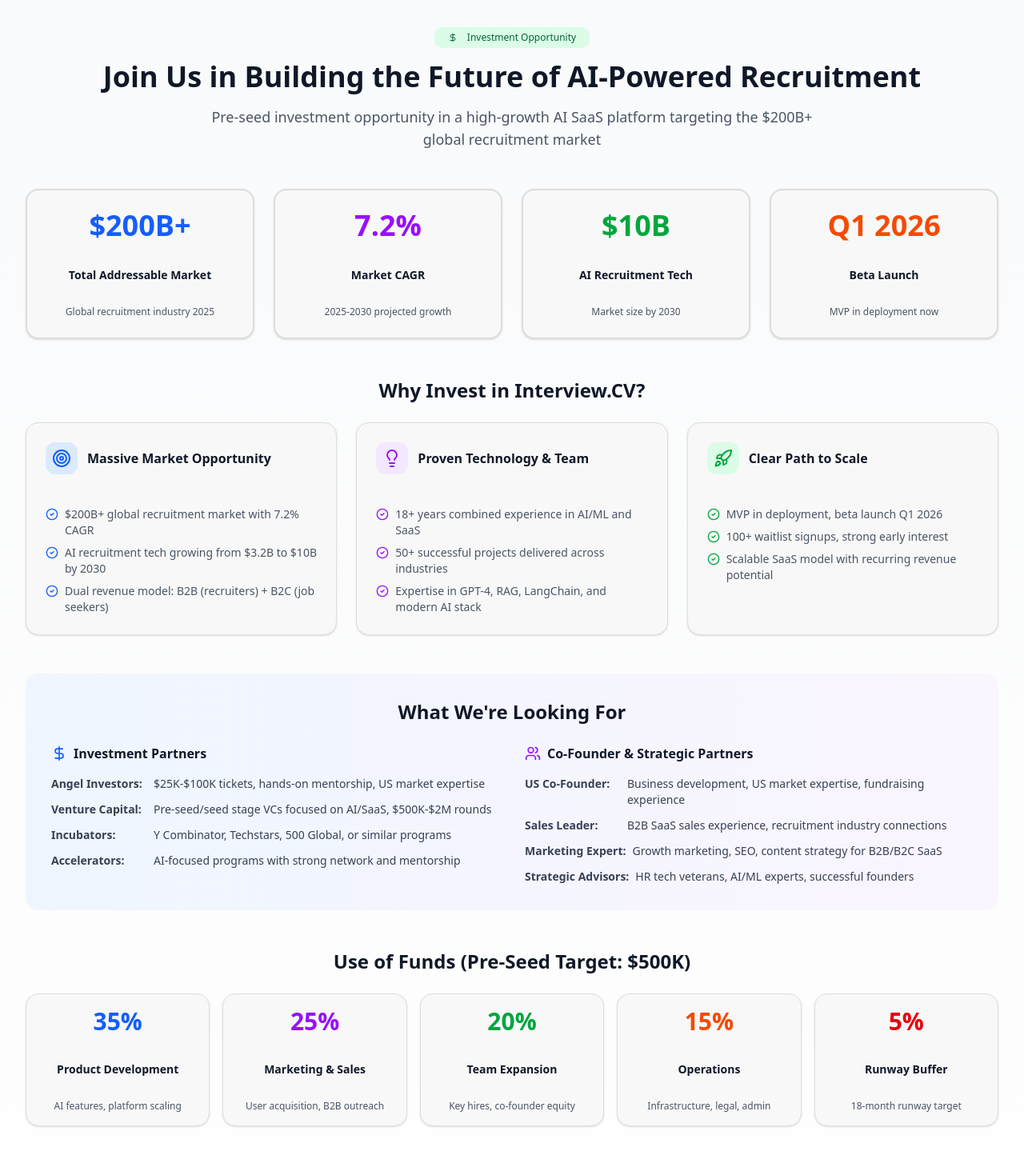
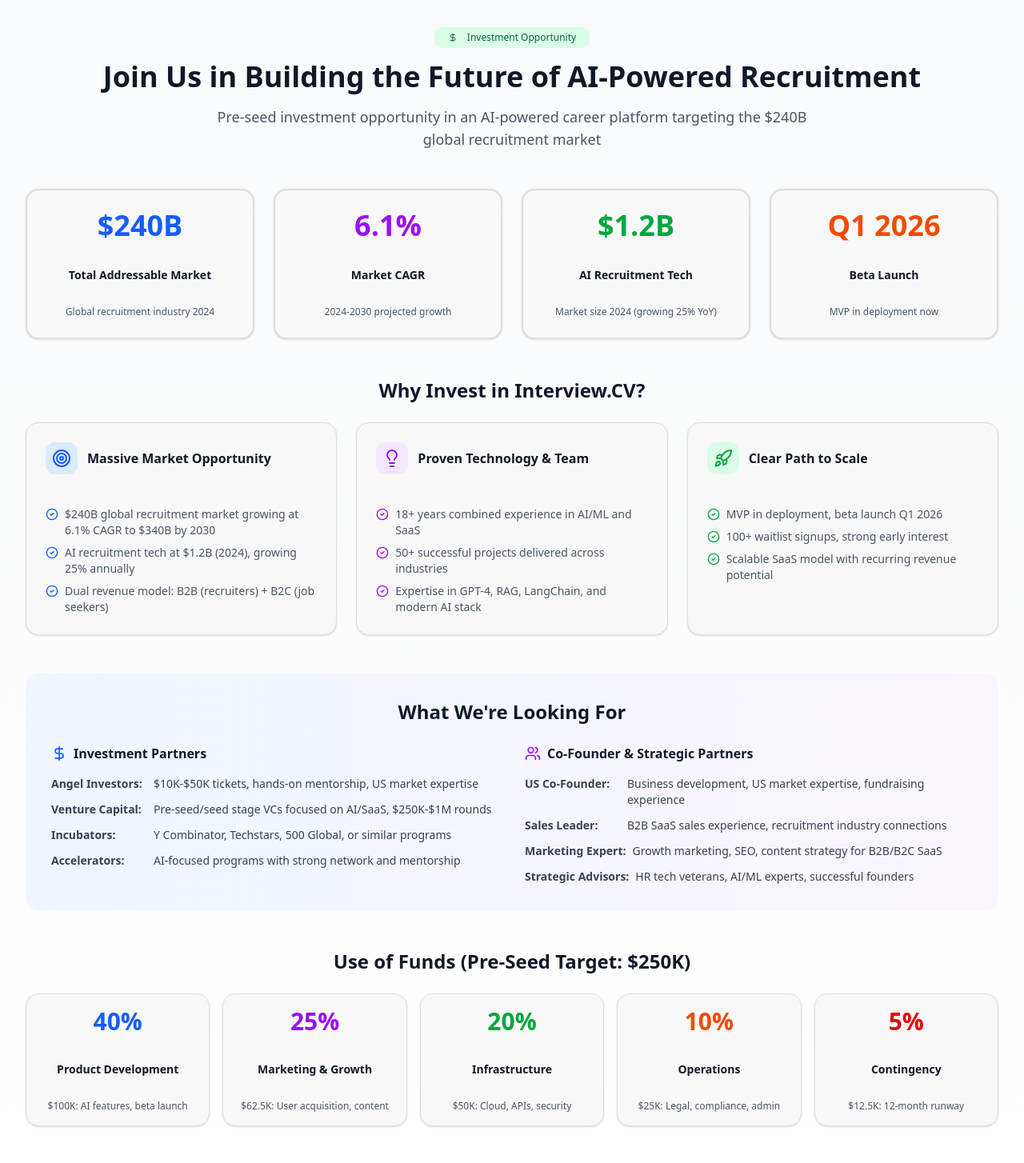
Before and after one commit to La-Flightish-Global-Private-Limited/boomi-tech-solutions, a Next.js app: page / in a window 1280 px wide. Shown: the part 1880-3334 px from the top of the page at 80% size. Built offline with nearby package versions, Linux system fonts and the light colour scheme; no server answers.

Commit message:
Fix: Investor section with research-backed data - realistic TAM, CAGR, funding targets, and use of funds breakdown

```diff
--- a/components/flagship-product-section.tsx
+++ b/components/flagship-product-section.tsx
@@ -105,7 +105,7 @@ export function FlagshipProductSection() {
                         <TrendingUp className="h-4 w-4" />
                         <span className="font-semibold text-sm">Market Opportunity</span>
                       </div>
-                      <p className="text-xs text-white/80">Global recruitment market: $200B+ (2025), growing 7.2% CAGR. AI recruitment tech: $3.2B → $10B by 2030.</p>
+                      <p className="text-xs text-white/80">Global recruitment market: $240B (2024), growing 6.1% CAGR to $340B by 2030. AI recruitment tech: $1.2B, growing 25% annually.</p>
                     </div>
 
                     <div className="bg-white/10 backdrop-blur-sm rounded-lg p-3">
--- a/components/investor-section.tsx
+++ b/components/investor-section.tsx
@@ -20,26 +20,26 @@ export function InvestorSection() {
             Join Us in Building the Future of AI-Powered Recruitment
           </h2>
           <p className="text-lg text-gray-600 max-w-3xl mx-auto">
-            Pre-seed investment opportunity in a high-growth AI SaaS platform targeting the $200B+ global recruitment market
+            Pre-seed investment opportunity in an AI-powered career platform targeting the $240B global recruitment market
           </p>
         </div>
 
         {/* Key Metrics */}
         <div className="grid md:grid-cols-4 gap-6 mb-12">
           <Card className="p-6 text-center border-2 hover:border-blue-300 transition-all">
-            <div className="text-4xl font-bold text-blue-600 mb-2">$200B+</div>
+            <div className="text-4xl font-bold text-blue-600 mb-2">$240B</div>
             <div className="text-sm font-semibold text-gray-900">Total Addressable Market</div>
-            <div className="text-xs text-gray-600 mt-1">Global recruitment industry 2025</div>
+            <div className="text-xs text-gray-600 mt-1">Global recruitment industry 2024</div>
           </Card>
           <Card className="p-6 text-center border-2 hover:border-purple-300 transition-all">
-            <div className="text-4xl font-bold text-purple-600 mb-2">7.2%</div>
+            <div className="text-4xl font-bold text-purple-600 mb-2">6.1%</div>
             <div className="text-sm font-semibold text-gray-900">Market CAGR</div>
-            <div className="text-xs text-gray-600 mt-1">2025-2030 projected growth</div>
+            <div className="text-xs text-gray-600 mt-1">2024-2030 projected growth</div>
           </Card>
           <Card className="p-6 text-center border-2 hover:border-green-300 transition-all">
-            <div className="text-4xl font-bold text-green-600 mb-2">$10B</div>
+            <div className="text-4xl font-bold text-green-600 mb-2">$1.2B</div>
             <div className="text-sm font-semibold text-gray-900">AI Recruitment Tech</div>
-            <div className="text-xs text-gray-600 mt-1">Market size by 2030</div>
+            <div className="text-xs text-gray-600 mt-1">Market size 2024 (growing 25% YoY)</div>
           </Card>
           <Card className="p-6 text-center border-2 hover:border-orange-300 transition-all">
             <div className="text-4xl font-bold text-orange-600 mb-2">Q1 2026</div>
@@ -62,11 +62,11 @@ export function InvestorSection() {
               <ul className="space-y-2 text-sm text-gray-600">
                 <li className="flex items-start gap-2">
                   <CheckCircle2 className="h-4 w-4 text-blue-600 mt-0.5 flex-shrink-0" />
-                  <span>$200B+ global recruitment market with 7.2% CAGR</span>
+                  <span>$240B global recruitment market growing at 6.1% CAGR to $340B by 2030</span>
                 </li>
                 <li className="flex items-start gap-2">
                   <CheckCircle2 className="h-4 w-4 text-blue-600 mt-0.5 flex-shrink-0" />
-                  <span>AI recruitment tech growing from $3.2B to $10B by 2030</span>
+                  <span>AI recruitment tech at $1.2B (2024), growing 25% annually</span>
                 </li>
                 <li className="flex items-start gap-2">
                   <CheckCircle2 className="h-4 w-4 text-blue-600 mt-0.5 flex-shrink-0" />
@@ -135,11 +135,11 @@ export function InvestorSection() {
               <ul className="space-y-3 text-sm text-gray-700">
                 <li className="flex items-start gap-2">
                   <span className="font-semibold min-w-[120px]">Angel Investors:</span>
-                  <span>$25K-$100K tickets, hands-on mentorship, US market expertise</span>
+                  <span>$10K-$50K tickets, hands-on mentorship, US market expertise</span>
                 </li>
                 <li className="flex items-start gap-2">
                   <span className="font-semibold min-w-[120px]">Venture Capital:</span>
-                  <span>Pre-seed/seed stage VCs focused on AI/SaaS, $500K-$2M rounds</span>
+                  <span>Pre-seed/seed stage VCs focused on AI/SaaS, $250K-$1M rounds</span>
                 </li>
                 <li className="flex items-start gap-2">
                   <span className="font-semibold min-w-[120px]">Incubators:</span>
@@ -180,32 +180,32 @@ export function InvestorSection() {
 
         {/* Use of Funds */}
         <div className="mb-12">
-          <h3 className="text-2xl font-bold text-gray-900 mb-6 text-center">Use of Funds (Pre-Seed Target: $500K)</h3>
+          <h3 className="text-2xl font-bold text-gray-900 mb-6 text-center">Use of Funds (Pre-Seed Target: $250K)</h3>
           <div className="grid md:grid-cols-5 gap-4">
             <Card className="p-4 text-center">
-              <div className="text-3xl font-bold text-blue-600 mb-2">35%</div>
+              <div className="text-3xl font-bold text-blue-600 mb-2">40%</div>
               <div className="text-sm font-semibold text-gray-900 mb-1">Product Development</div>
-              <div className="text-xs text-gray-600">AI features, platform scaling</div>
+              <div className="text-xs text-gray-600">$100K: AI features, beta launch</div>
             </Card>
             <Card className="p-4 text-center">
               <div className="text-3xl font-bold text-purple-600 mb-2">25%</div>
-              <div className="text-sm font-semibold text-gray-900 mb-1">Marketing & Sales</div>
-              <div className="text-xs text-gray-600">User acquisition, B2B outreach</div>
+              <div className="text-sm font-semibold text-gray-900 mb-1">Marketing & Growth</div>
+              <div className="text-xs text-gray-600">$62.5K: User acquisition, content</div>
             </Card>
             <Card className="p-4 text-center">
               <div className="text-3xl font-bold text-green-600 mb-2">20%</div>
-              <div className="text-sm font-semibold text-gray-900 mb-1">Team Expansion</div>
-              <div className="text-xs text-gray-600">Key hires, co-founder equity</div>
+              <div className="text-sm font-semibold text-gray-900 mb-1">Infrastructure</div>
+              <div className="text-xs text-gray-600">$50K: Cloud, APIs, security</div>
             </Card>
             <Card className="p-4 text-center">
-              <div className="text-3xl font-bold text-orange-600 mb-2">15%</div>
+              <div className="text-3xl font-bold text-orange-600 mb-2">10%</div>
               <div className="text-sm font-semibold text-gray-900 mb-1">Operations</div>
-              <div className="text-xs text-gray-600">Infrastructure, legal, admin</div>
+              <div className="text-xs text-gray-600">$25K: Legal, compliance, admin</div>
             </Card>
             <Card className="p-4 text-center">
               <div className="text-3xl font-bold text-red-600 mb-2">5%</div>
-              <div className="text-sm font-semibold text-gray-900 mb-1">Runway Buffer</div>
-              <div className="text-xs text-gray-600">18-month runway target</div>
+              <div className="text-sm font-semibold text-gray-900 mb-1">Contingency</div>
+              <div className="text-xs text-gray-600">$12.5K: 12-month runway</div>
             </Card>
           </div>
         </div>
```
